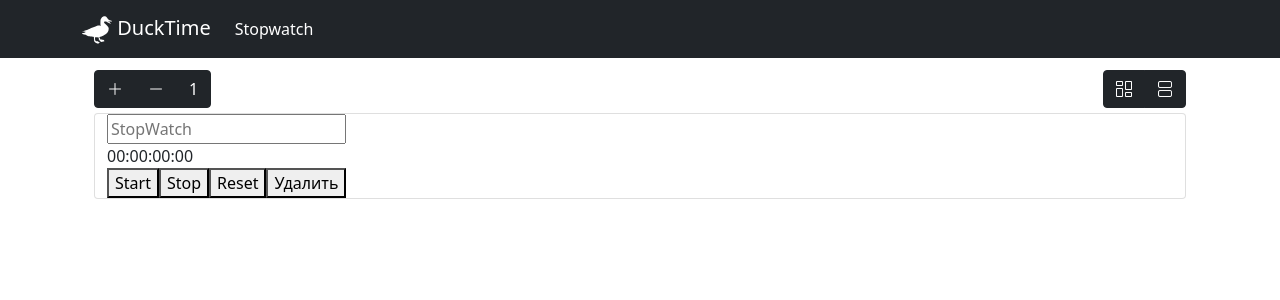
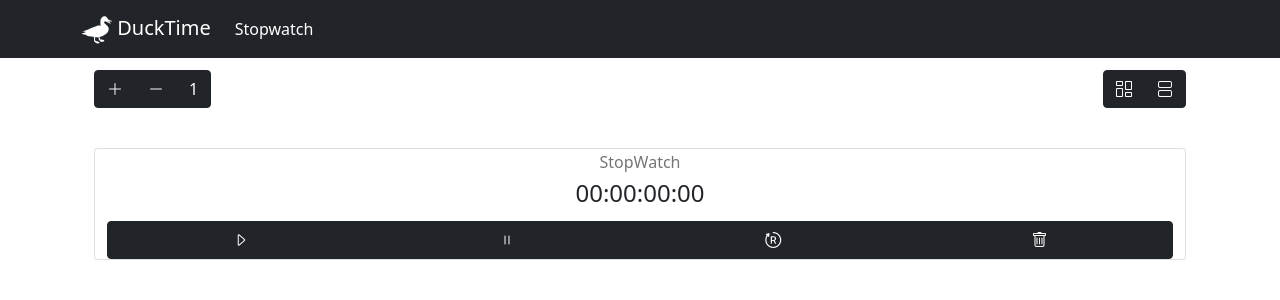
Before and after one commit to YureiRetarded/-stopwatch, a Vue app: page /#/stopwatch in a window 1280 px wide. Shown: the top 300 px of the page. Built offline with nearby package versions, Linux system fonts and the light colour scheme.

Commit message:
stopwatches now is look better (if style displaysing is a grid)

```diff
--- a/src/components/StopWatch.vue
+++ b/src/components/StopWatch.vue
@@ -1,10 +1,11 @@
 <template>
     <div class="col">
         <div class="card">
-            <div>
+            <div class="row">
+                <div class="title">
                     <input type="text" placeholder="StopWatch">
                 </div>
-            <div>
+                <div class="time">
                     <span v-if="d>0">{{d}}:</span>
                     <span v-if="h>10">{{h}}</span>
                     <span v-else>0{{h}}</span>
@@ -15,11 +16,15 @@
                     <span v-if="ms>10">:{{ms}}</span>
                     <span v-else>:0{{ms}}</span>
                 </div>
-            <div>
-                <button @click="StopWatch('start')">Start</button>
-                <button @click="StopWatch('stop')">Stop</button>
-                <button @click="StopWatch('reset')">Reset</button>
-                <button @click="removeCurrentStopWatch(stopwatch.id)">Удалить</button>
+                <div class="panel">
+                    <div class="btn-group" role="group" aria-label="button-group">
+                        <button type="button" class="btn btn-dark bi bi-caret-right" @click="StopWatch('start')"></button>
+                        <button type="button" class="btn btn-dark bi bi-pause" @click="StopWatch('stop')"></button>
+                        <button type="button" class="btn btn-dark bi bi-bootstrap-reboot" @click="StopWatch('reset')"></button>
+                        <button type="button" class="btn btn-dark bi bi-trash" @click="removeCurrentStopWatch(stopwatch.id)"></button>
+                    </div>
+
+                </div>
             </div>
         </div>
     </div>
@@ -114,5 +119,22 @@ export default {
 <style scoped lang="scss">
 .card{
     min-width: 210px;
+
+}
+.title>input{
+    width: 100%;
+    border: none;
+    text-align: center;
+}
+.time{
+    font-size: 1.5em;
+    text-align: center;
+}
+.panel{
+    margin-top: 10px;
+    display: flex;
+    flex-direction: column;
+    justify-content: center;
+
 }
 </style>
--- a/src/components/StopWatchList.vue
+++ b/src/components/StopWatchList.vue
@@ -57,6 +57,7 @@ export default {
     .control-panel{
         display: flex;
         justify-content: space-between;
+        margin-bottom: 20px;
     }
     .row-list{
         margin: 5px 0 5px 0;
```
Lines whose indentation alone changed are shown as unchanged.
